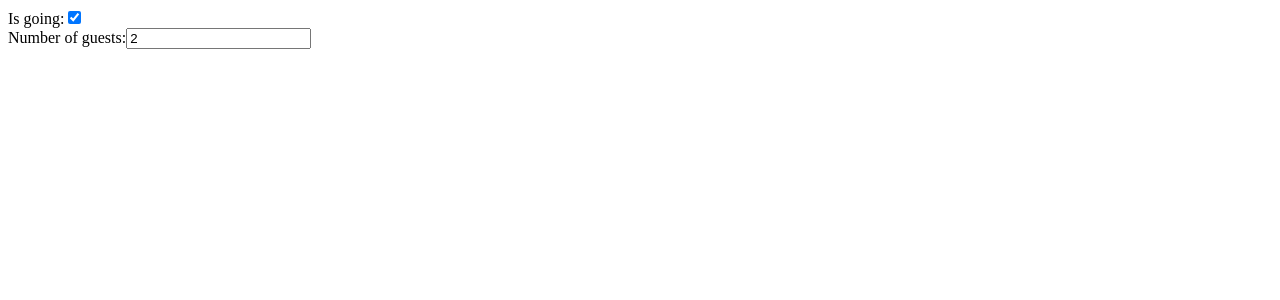
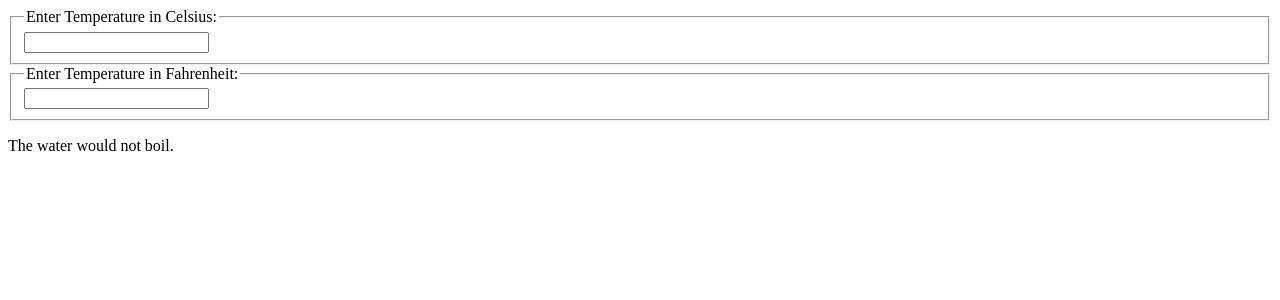
Before and after one commit to june6723/reactsample, a React (Create React App) app: page / in a window 1280 px wide. Shown: the top 300 px of the page. Built offline with nearby package versions, Linux system fonts and the light colour scheme.

Commit message:
Lifting state up

```diff
--- /dev/null
+++ b/src/Components/Calculator.js
@@ -0,0 +1,68 @@
+import React from "react";
+import TemperatureInput from "./TemperatureInput";
+
+function toCelsius(fahrenheit) {
+  return ((fahrenheit - 32) * 5) / 9;
+}
+
+function toFahrenheit(celsius) {
+  return (celsius * 9) / 5 + 32;
+}
+function tryConvert(temperature, convert) {
+  const input = parseFloat(temperature);
+  if (Number.isNaN(input)) {
+    return "";
+  }
+  const output = convert(input);
+  const rounded = Math.round(output * 1000) / 1000;
+  return rounded.toString();
+}
+
+const BoilingVerdict = (props) => {
+  if (props.celsius >= 100) {
+    return <p>The water would boil.</p>;
+  }
+  return <p>The water would not boil.</p>;
+};
+
+class Calculator extends React.Component {
+  constructor(props) {
+    super(props);
+    this.state = {
+      temperature: "",
+      scale: "c",
+    };
+  }
+
+  handleCelsiusChange = (temperature) => {
+    this.setState({ scale: "c", temperature });
+  };
+  handleFahrenheitChange = (temperature) => {
+    this.setState({ scale: "f", temperature });
+  };
+  render() {
+    const scale = this.state.scale;
+    const temperature = this.state.temperature;
+    const celsius =
+      scale === "f" ? tryConvert(temperature, toCelsius) : temperature;
+    const fahrenheit =
+      scale === "c" ? tryConvert(temperature, toFahrenheit) : temperature;
+    return (
+      <div>
+        <TemperatureInput
+          scale="c"
+          temperature={celsius}
+          onTemperatureChange={this.handleCelsiusChange}
+        />
+        <TemperatureInput
+          scale="f"
+          temperature={fahrenheit}
+          onTemperatureChange={this.handleFahrenheitChange}
+        />
+        <BoilingVerdict celsius={parseFloat(celsius)} />
+      </div>
+    );
+  }
+}
+
+export default Calculator;
--- /dev/null
+++ b/src/Components/TemperatureInput.js
@@ -0,0 +1,27 @@
+import React from "react";
+
+const scaleNames = {
+  c: "Celsius",
+  f: "Fahrenheit",
+};
+
+class TemperatureInput extends React.Component {
+  constructor(props) {
+    super(props);
+  }
+  handleChange = (event) => {
+    // this.setState({ temperature: event.target.value });
+    this.props.onTemperatureChange(event.target.value);
+  };
+  render() {
+    const temperature = this.props.temperature;
+    const scale = this.props.scale;
+    return (
+      <fieldset>
+        <legend>Enter Temperature in {scaleNames[scale]}:</legend>
+        <input value={temperature} onChange={this.handleChange} />
+      </fieldset>
+    );
+  }
+}
+export default TemperatureInput;
--- a/src/index.js
+++ b/src/index.js
@@ -12,6 +12,7 @@
 import EssayForm from "./Components/EssayForm";
 import FlavorForm from "./Components/FlavorForm";
 import Reservation from "./Components/Reservation";
+import Calculator from "./Components/Calculator";
 
 const numbers = [1, 2, 3, 4, 5, 6, 7, 8];
 const posts = [
@@ -25,7 +26,7 @@
     </div>
   );
 }
-ReactDOM.render(<Reservation />, document.getElementById("root"));
+ReactDOM.render(<Calculator />, document.getElementById("root"));
 
 // ReactDOM.render(
 //   <React.StrictMode>
```
